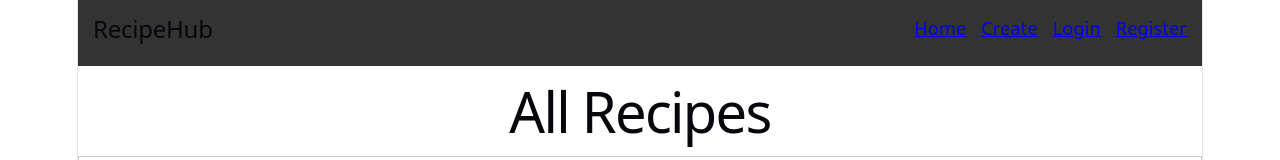
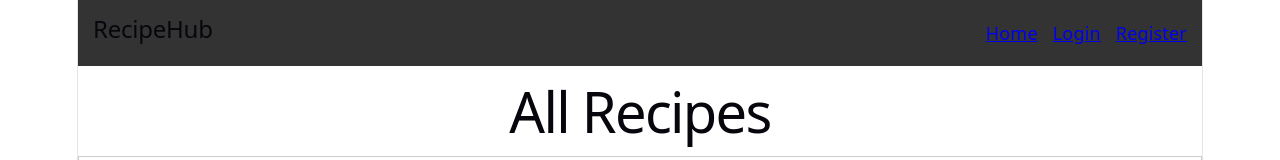
Before and after one commit to Extraterrestri0/recipehub, a React (Vite) app: page / in a window 1280 px wide. Shown: the top 160 px of the page. Built offline with nearby package versions, Linux system fonts and the light colour scheme; data requests are answered from the project's data file.

Commit message:
Add conditional navbar with logout

```diff
--- a/src/components/Navbar.jsx
+++ b/src/components/Navbar.jsx
@@ -1,16 +1,30 @@
 import { Link } from "react-router-dom";
+import { useAuth } from "../context/AuthContext";
 
 export default function Navbar() {
+  const { user, logout } = useAuth();
+
   return (
     <nav style={styles.nav}>
       <h2>RecipeHub</h2>
 
-<div style={{ display: "flex", gap: "15px" }}>
-  <Link to="/">Home</Link>
-  <Link to="/create">Create</Link>
-  <Link to="/login">Login</Link>
-  <Link to="/register">Register</Link>
-</div>
+      <div style={styles.links}>
+        <Link to="/">Home</Link>
+
+        {user ? (
+          <>
+            <Link to="/create">Create</Link>
+            <button onClick={logout} style={styles.button}>
+              Logout
+            </button>
+          </>
+        ) : (
+          <>
+            <Link to="/login">Login</Link>
+            <Link to="/register">Register</Link>
+          </>
+        )}
+      </div>
     </nav>
   );
 }
@@ -22,5 +36,17 @@ const styles = {
     padding: "15px",
     background: "#333",
     color: "#fff"
+  },
+  links: {
+    display: "flex",
+    gap: "15px",
+    alignItems: "center"
+  },
+  button: {
+    background: "red",
+    color: "#fff",
+    border: "none",
+    padding: "5px 10px",
+    cursor: "pointer"
   }
 };
```
